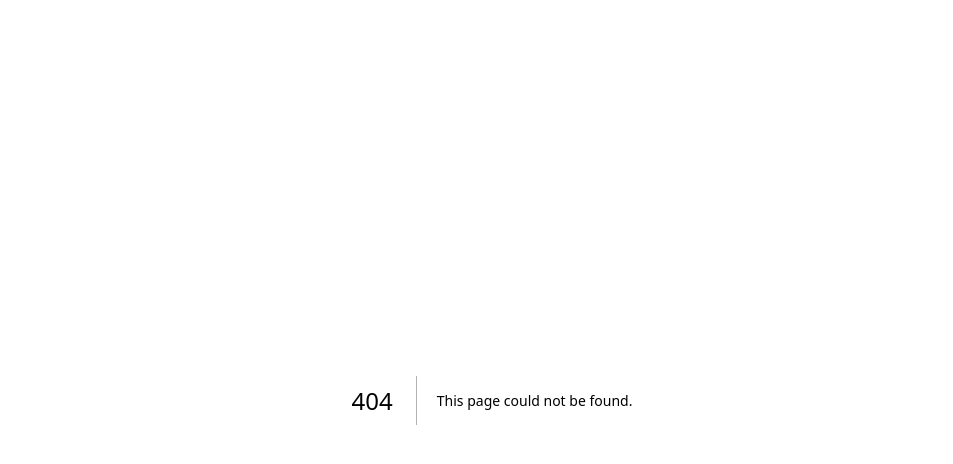
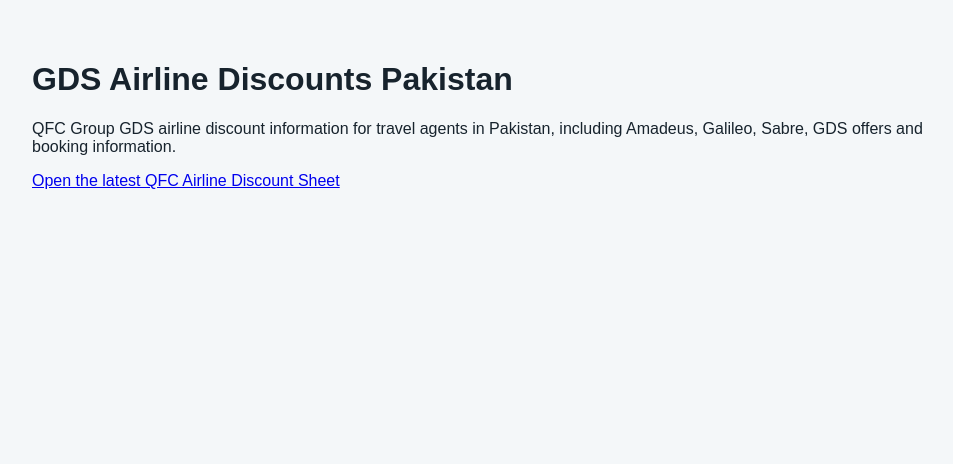
Before and after one commit to athergb/discountsheet, a Next.js app: page /gds-airline-discounts in a window 1280 px wide. Before the commit this address had no page. Shown: the top 464 px of the page, without its empty margins (148-1101 px from the left). Built offline with nearby package versions, Linux system fonts and the light colour scheme.

Commit message:
Add GDS airline discounts SEO page

```diff
--- /dev/null
+++ b/app/gds-airline-discounts/page.js
@@ -0,0 +1,26 @@
+import Link from "next/link";
+
+export const metadata = {
+  title: "GDS Airline Discounts Pakistan | QFC Group",
+  description:
+    "QFC Group GDS airline discounts for travel agents in Pakistan, including Amadeus, Galileo, Sabre and other GDS discount information.",
+  alternates: {
+    canonical: "https://discountsheet.vercel.app/gds-airline-discounts/",
+  },
+};
+
+export default function GdsAirlineDiscountsPage() {
+  return (
+    <main style={{ padding: "40px", maxWidth: "1000px", margin: "0 auto" }}>
+      <h1>GDS Airline Discounts Pakistan</h1>
+      <p>
+        QFC Group GDS airline discount information for travel agents in
+        Pakistan, including Amadeus, Galileo, Sabre, GDS offers and booking
+        information.
+      </p>
+      <p>
+        <Link href="/">Open the latest QFC Airline Discount Sheet</Link>
+      </p>
+    </main>
+  );
+}
```
